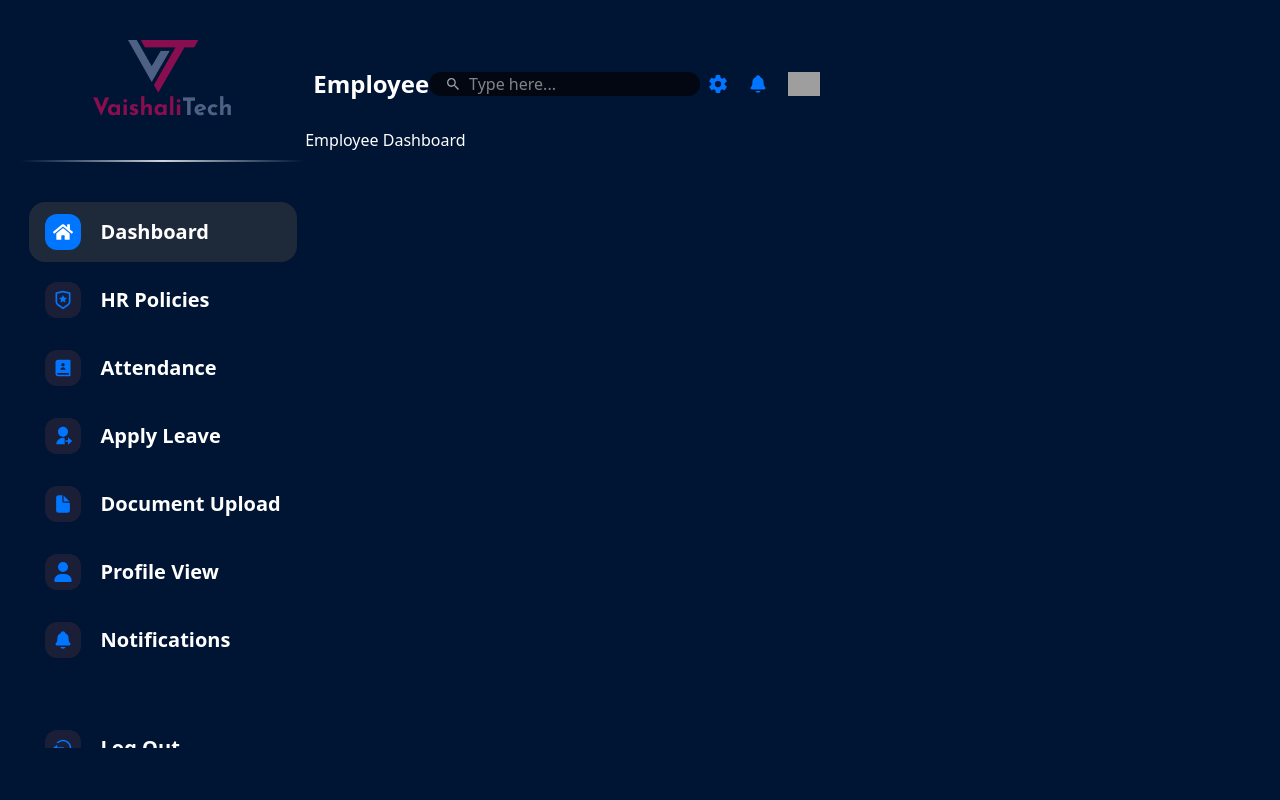
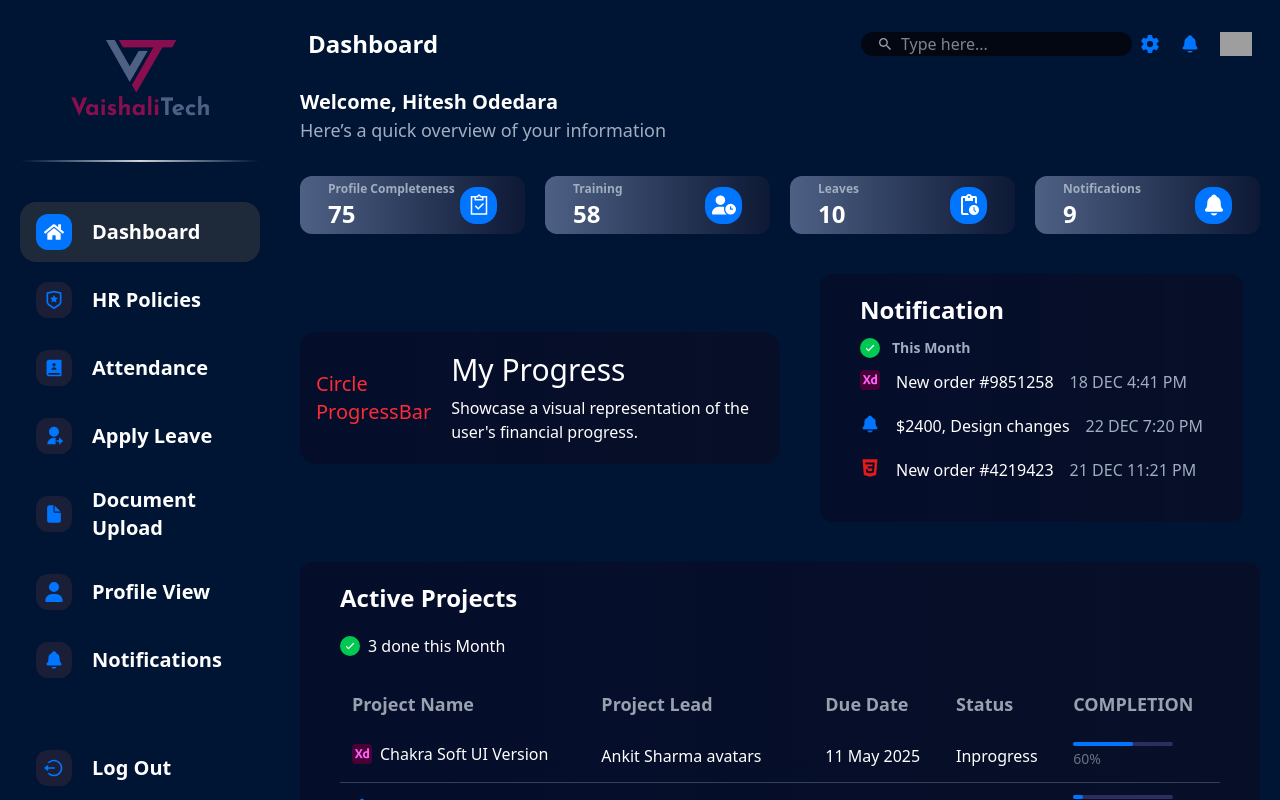
Before and after one commit to ankitWork2001/management, a React (Vite) app: page /employee in a window 1280 px wide. Built offline with nearby package versions, Linux system fonts and the light colour scheme; grey boxes are pictures that could not be loaded.

Commit message:
create employee sidebar

```diff
--- a/src/component/comman/Navbar.jsx
+++ b/src/component/comman/Navbar.jsx
@@ -9,7 +9,7 @@ import { useLocation } from 'react-router-dom';
 function Navbar() {
   const [search,setSearch] = useState(false)
   const location = useLocation()
-  const navHeading = location.pathname.split('/').filter(str => {if(str != '' && str != 'admin') return str}).toString().replace('_',' ').split(' ').map(word => word.charAt(0).toUpperCase() + word.slice(1)).join(' ')
+  const navHeading = location.pathname.split('/').filter(str => {if(str != '' && str != 'admin' && str != 'employee') return str}).toString().replace('_',' ').split(' ').map(word => word.charAt(0).toUpperCase() + word.slice(1)).join(' ')
   return (
     <div className='sticky top-0 bg-[#001434]  py-3 px-2 rounded'>
      {/* For Large Screen */}
--- a/src/component/employeeComponent/EmployeeLayout.jsx
+++ b/src/component/employeeComponent/EmployeeLayout.jsx
@@ -5,11 +5,11 @@ import Navbar from '../comman/Navbar'
 
 function EmployeeLayout() {
   return (
-     <div className=' px-5 flex md:flex-row flex-col h-screen  bg-[#001434] text-white'>
-            <aside className='md:w-[23%] mt-10 overflow-y-scroll mb-13 [scrollbar-width:none] [&::-webkit-scrollbar]:hidden'>
+     <div className=' px-5 flex md:gap-10 md:flex-row flex-col h-screen  bg-[#001434] text-white'>
+            <aside className='md:w-[25%]  mt-10 md:overflow-y-scroll  [scrollbar-width:none] [&::-webkit-scrollbar]:hidden'>
                 <EmployeeSidebar />
             </aside>
-            <main className=' mt-10'>
+            <main className='w-full overflow-y-scroll [scrollbar-width:none] [&::-webkit-scrollbar]:hidden'>
                 <Navbar />
                 <Outlet />
             </main>
--- a/src/pages/Employee/EmployeeDashboard.jsx
+++ b/src/pages/Employee/EmployeeDashboard.jsx
@@ -1,9 +1,196 @@
-import React from 'react'
+import React, { useRef } from 'react'
+import { FaUserClock } from 'react-icons/fa6'
+import { LiaClipboardCheckSolid } from "react-icons/lia";
+import { IoNotifications } from 'react-icons/io5'
+import { MdOutlinePendingActions } from 'react-icons/md'
+import icon1 from '../../assets/adminDashboard/icon1.png'
+import icon2 from '../../assets/adminDashboard/icon2.png'
+import icon3 from '../../assets/adminDashboard/icon3.png'
+import icon4 from '../../assets/adminDashboard/icon4.png'
+import { IoIosCheckmark } from 'react-icons/io';
+import {motion} from 'framer-motion'
+const details = [
+  {
+    text: 'Profile Completeness',
+    NoOfEmployee: 75,
+    icon: LiaClipboardCheckSolid
+  },
+  {
+    text: 'Training',
+    NoOfEmployee: 58,
+    icon: FaUserClock
+  },
+  {
+    text: 'Leaves',
+    NoOfEmployee: 10,
+    icon: MdOutlinePendingActions
+  },
+  {
+    text: 'Notifications',
+    NoOfEmployee: 9,
+    icon: IoNotifications
+  },
+]
 
+const notification = [
+  {
+    text: 'New order #9851258',
+    time: '18 DEC 4:41 PM',
+    logo: icon1
+  },
+  {
+    text: '$2400, Design changes',
+    time: '22 DEC 7:20 PM',
+    logo: icon2
+  },
+  {
+    text: 'New order #4219423',
+    time: '21 DEC 11:21 PM',
+    logo: icon3
+  },
+]
+
+const projects = [
+    {
+      name: "Chakra Soft UI Version",
+      icon: icon1,
+      projectLead: 'Ankit Sharma',
+      dueDate: "11 May 2025",
+      status:'Inprogress',
+      completion: 60,
+    },
+    {
+      name: "Add Progress Track",
+      icon: icon2,
+      projectLead: 'Devin Sharma',
+      dueDate: "05 May 2025",
+      status:'Pending',
+      completion: 10,
+    },
+    {
+      name: "Fix Platform Errors",
+      icon: icon3,
+      projectLead: 'Ankit Sharma',
+      dueDate: "28 Apr 2025",
+      status:'Completed',
+      completion: 100,
+    },
+    {
+      name: "Launch our Mobile App",
+      icon: icon4,
+      projectLead: 'Manali Odedara',
+      dueDate: "15 Apr 2025",
+      status:'Completed',
+      completion: 100,
+    },
+
+  ];
 function EmployeeDashboard() {
+  const sectionRef = useRef(null)
   return (
     <div>
-      Employee Dashboard
+      <div>
+        <h1 className='text-xl font-bold'>Welcome, Hitesh Odedara</h1>
+        <p className='text-[#A0AEC0] text-lg'>Here’s a quick overview of your information</p>
+      </div>
+
+      <section className='grid mt-8 grid-cols-1 gap-5 md:grid-cols-2 lg:grid-cols-4  lg:pl-0'>
+        {
+          details.map((data, index) => (
+            <div key={index} className='flex justify-between items-center  bg-gradient-to-r from-[#4E6185] px-7 py-1 to-[#1A1F3780] rounded-xl'>
+              <div >
+                <p className='text-[12px] text-[#A0AEC0] font-semibold '>{data.text}</p>
+                <p className='text-2xl font-semibold'>{data.NoOfEmployee}</p>
+              </div>
+              <div className='bg-[#0075FF] flex items-center justify-center px-1 w-[37px] h-[37px] rounded-2xl'>
+                <data.icon className='w-6 h-6' />
+              </div>
+            </div>
+          ))
+        }
+      </section>
+
+      <section className='flex my-10 gap-10 items-center flex-col md:flex-row'>
+        <div className='flex flex-col md:flex-row gap-5 py-5 items-center px-4 md:w-[50%] rounded-2xl bg-gradient-to-r from-[#060B28BD] to-[#0A0E23B5]'>
+          <div className='flex justify-center'>
+            <p className='text-xl text-red-500'>Circle ProgressBar</p>
+          </div>
+          <div>
+            <h1 className='text-3xl mb-2 text-center md:text-start'>My Progress</h1>
+            <p>Showcase a visual representation of the user's financial progress.</p>
+          </div>
+        </div>
+
+        <div className='space-y-3 bg-gradient-to-r from-[#060B28BD] to-[#0A0E23B5] px-10 pt-5 pb-10 rounded-xl'>
+          <h1 className='text-2xl font-bold'>Notification</h1>
+          <div className='flex gap-3'>
+            <div className='bg-green-500 w-5 h-5 rounded-full'>
+              <IoIosCheckmark className='w-5 h-5' />
+            </div>
+            <span className='text-[#A0AEC0] text-sm font-semibold'>This Month</span>
+          </div>
+          <div className='space-y-5'>
+            {
+              notification.map((data, index) => (
+                <div key={index} className='flex gap-4'>
+                  <img src={data.logo} alt="logo" className='w-5 h-5' />
+                  <p>{data.text}</p>
+                  <p className='text-[#A0AEC0]'>{data.time}</p>
+                </div>
+              ))
+            }
+          </div>
+
+        </div>
+      </section>
+
+       <section ref={sectionRef} className='my-10 bg-gradient-to-r from-[#060B28BD] to-[#0A0E23B5] px-10 pt-5 pb-10 rounded-xl'>
+        <div className='space-y-5'>
+          <h1 className='font-bold text-2xl'>Active Projects</h1>
+          <div className='flex gap-2 items-center'>
+            <div className='bg-green-500 w-5 h-5 rounded-full'>
+              <IoIosCheckmark className='w-5 h-5' />
+            </div>
+            <span>3 done this Month</span>
+          </div>
+        </div>
+        <div className='mt-5 overflow-x-scroll [scrollbar-width:none] [&::-webkit-scrollbar]:hidden'>
+          <table className="w-full text-left border-collapse">
+            <thead>
+              <tr className="text-lg text-gray-400">
+                <th className="p-3">Project Name</th>
+                <th className="p-3">Project Lead</th>
+                <th className="p-3">Due Date</th>
+                <th className="p-3">Status</th>
+                <th className="p-3">COMPLETION</th>
+              </tr>
+            </thead>
+            <tbody>
+              {projects.map((project, idx) => (
+                <tr key={idx} className="border-b border-gray-700 ">
+                  <td className="p-3 flex items-center gap-2"><img src={project.icon} alt="" /><span>{project.name}</span></td>
+                  <td className="p-3">{project.projectLead} avatars</td>
+                  <td className="p-3">{project.dueDate}</td>
+                  <td className="p-3">{project.status}</td>
+                  <td className="p-3">
+                    <div className=' w-25 h-1 rounded-full bg-[#2D2E5F] '>
+                      <motion.div
+                        initial={{ width: 0 }}
+                        whileInView={{ width: `${project.completion}%` }}
+                        viewport={{ once: true }}
+                        transition={{ duration: 1, delay: idx * 0.2 }}
+                        className="h-1 rounded-full bg-[#0075FF]"
+                      />
+                    </div>
+
+                    <span className="text-sm text-gray-500">{project.completion}%</span>
+                  </td>
+                </tr>
+              ))}
+            </tbody>
+          </table>
+        </div>
+      </section>
     </div>
   )
 }
```
Also changed, not shown: src/component/employeeComponent/EmployeeSidebar.jsx (+3 -5 lines).
